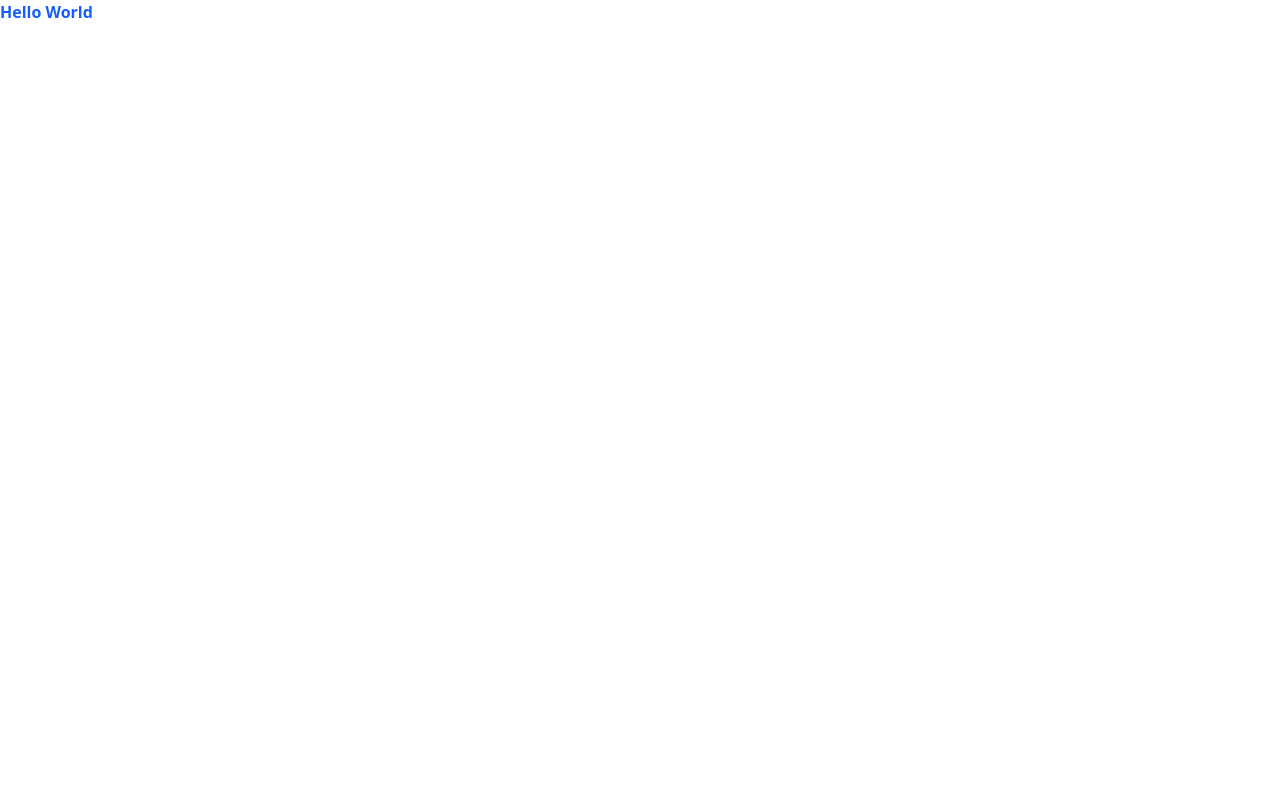
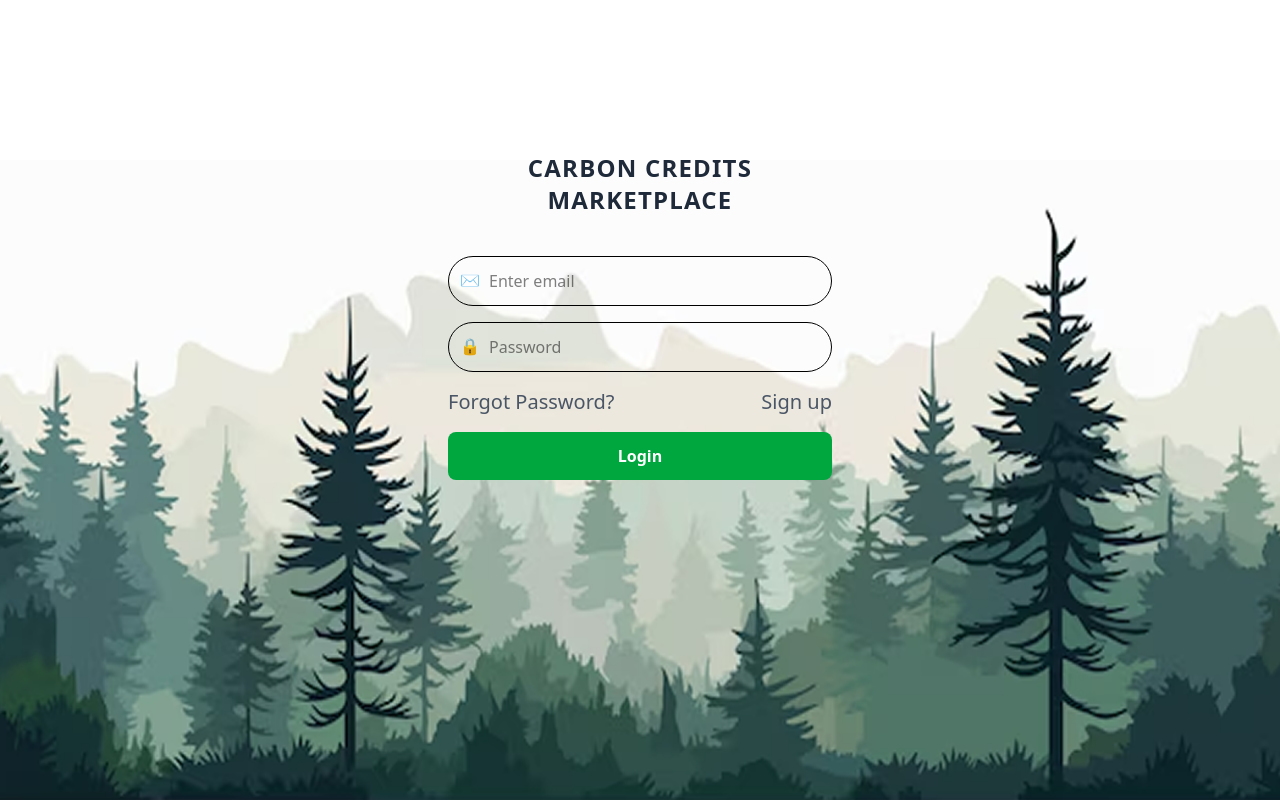
Before and after one commit to Beaston88/Carbon-credit, a React (Vite) app in the folder Frontend/: page / in a window 1280 px wide. Built offline with nearby package versions, Linux system fonts and the light colour scheme.

Commit message:
Login page

```diff
--- a/Frontend/src/App.jsx
+++ b/Frontend/src/App.jsx
@@ -1,7 +1,8 @@
 import React from "react";
+import Login from "./Pages/Login";
 
-function App() {
-  return <div className="font-bold text-blue-600">Hello World</div>;
-}
+const App = () => {
+  return <Login />;
+};
 
 export default App;
--- /dev/null
+++ b/Frontend/src/Pages/Login.jsx
@@ -0,0 +1,59 @@
+import React from "react";
+import backgroundImage from "../assets/image1.png";
+
+const Login = () => {
+  return (
+    <div
+      className="min-h-screen bg-no-repeat"
+      style={{
+        backgroundImage: `url(${backgroundImage})`,
+        backgroundSize: "100vw 80vh",
+        backgroundPosition: "bottom",
+        backgroundRepeat: "no-repeat",
+      }}
+    >
+      <div className="flex justify-center items-start min-h-screen pt-30">
+        <div className="p-8 rounded-xl w-full max-w-md bg-opacity-90">
+          <h2 className="text-2xl font-extrabold text-center mb-10 text-gray-800 tracking-wider">
+            CARBON CREDITS <br /> MARKETPLACE
+          </h2>
+
+          <form className="space-y-4">
+            <div className="relative">
+              <input
+                type="email"
+                placeholder="Enter email"
+                className="w-full px-4 py-3 pl-10 border border-black rounded-4xl focus:ring focus:ring-green-300"
+              />
+              <span className="absolute left-3 top-3 text-gray-500">✉️</span>
+            </div>
+
+            <div className="relative">
+              <input
+                type="password"
+                placeholder="Password"
+                className="w-full px-4 py-3 pl-10 border border-black rounded-4xl focus:ring focus:ring-green-300"
+              />
+              <span className="absolute left-3 top-3 text-gray-500">🔒</span>
+            </div>
+
+            <div className="text-xl flex justify-between text-gray-600">
+              <a href="#" className="hover:underline">
+                Forgot Password?
+              </a>
+              <a href="#" className="hover:underline font-medium">
+                Sign up
+              </a>
+            </div>
+
+            <button className="w-full bg-green-600 text-white py-3 font-bold rounded-lg hover:bg-green-700 transition">
+              Login
+            </button>
+          </form>
+        </div>
+      </div>
+    </div>
+  );
+};
+
+export default Login;
```
Also changed, not shown: Frontend/src/assets/image1.png (renamed from Frontend/src/assets/image 1.png).
